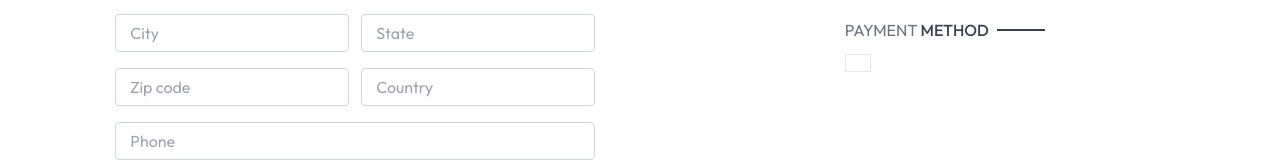
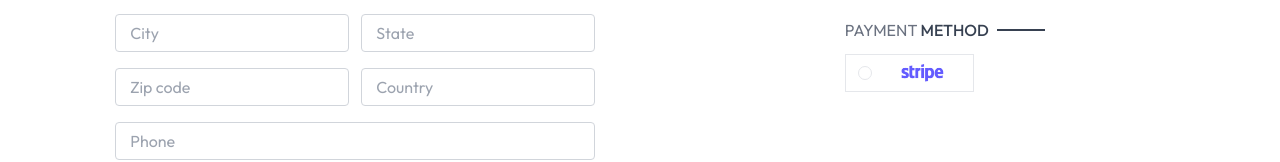
Before and after one commit to ashrafultusar/urban-frontend, a React (Vite) app in the folder urban-frontend/: page /place-order in a window 1280 px wide. Shown: the part 361-523 px from the top of the page. Built offline with nearby package versions, Linux system fonts and the light colour scheme.

Commit message:
added payment method logo

```diff
--- a/urban-frontend/src/pages/PlaceOrder.jsx
+++ b/urban-frontend/src/pages/PlaceOrder.jsx
@@ -1,6 +1,7 @@
 import React from "react";
 import Title from "../components/Title";
-import CartTotal from './../components/CartTotal';
+import CartTotal from "./../components/CartTotal";
+import { assets } from "../assets/assets";
 
 const PlaceOrder = () => {
   return (
@@ -68,11 +69,12 @@ const PlaceOrder = () => {
           <CartTotal></CartTotal>
         </div>
         <div className="mt-12">
-                  <Title text1={'payment'} text2={'method'}></Title>
+          <Title text1={"payment"} text2={"method"}></Title>
           {/* payment method selection */}
           <div className="flex gap-3 flex-col lg:flex-row">
             <div className="flex items-center gap-3 border p-2 px-3 cursor-pointer">
-
+              <p className={`min-w-3.5 h-3.5 border rounded-full`}></p>
+              <img className="h-5 mx-4" src={assets.stripe_logo} alt="" />
             </div>
           </div>
         </div>
```
Lines whose indentation alone changed are shown as unchanged.
